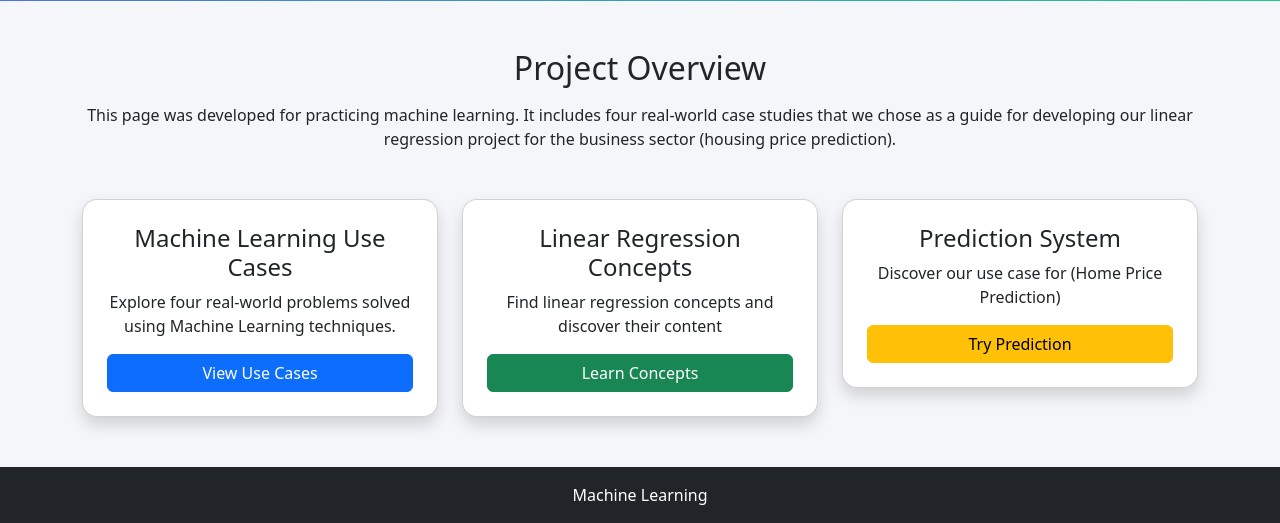
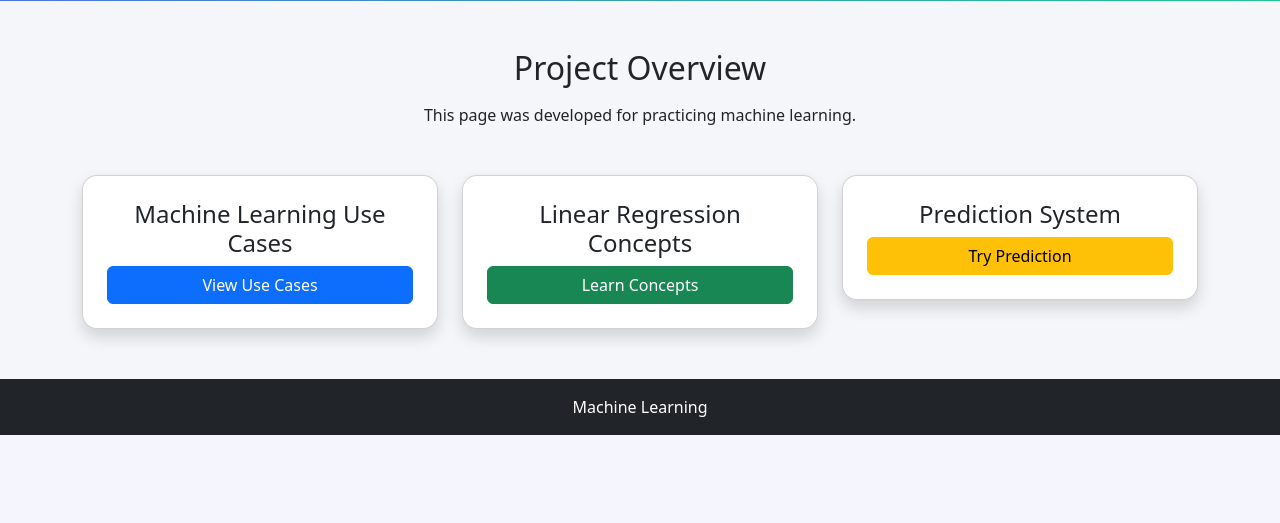
Before and after one commit to camadelca90/machine-learning, a Flask app: page / in a window 1280 px wide. Shown: the part 751-1274 px from the top of the page. After the commit the page ends 1186 px from the top, so only its background shows below. Run offline with Flask 3, Linux system fonts and the light colour scheme; parts of the project's set-up code (start-up, migrations or seed data) failed here and were passed over.

Commit message:
index.html correction (HTML structure and page load)

```diff
--- a/app.py
+++ b/app.py
@@ -8,6 +8,7 @@ app = Flask(__name__)
 @app.route('/')
 def home():
     return render_template('index.html')
+
 
 @app.route('/case1')
 def case1():
--- a/templates/index.html
+++ b/templates/index.html
@@ -38,11 +38,10 @@
     </style>
 </head>
 
+<body> <!-- 🔥 ESTO FALTABA -->
 
-</header>
-
+<!-- NAVBAR -->
 {% include 'bar.html' %}
-
 
 <section class="hero">
     <div class="container">
@@ -54,38 +53,29 @@
         </p>
         <a href="/case1" class="btn btn-light btn-lg mt-4">Explore Use Cases</a>
     </div>
+
     <div class="text-center">
-        <img src="{{ url_for('static', filename='images/image1.jpg') }}" class="img-fluid rounded shadow"
-            style="max-width: 750px;">
+        <img src="{{ url_for('static', filename='images/image1.jpg') }}"
+             class="img-fluid rounded shadow"
+             style="max-width: 750px;">
     </div>
-
 </section>
 
-</section>
-
-
-<!--  INTRODUCTION -->
+<!-- INTRO -->
 <div class="container mt-5 text-center">
     <h2>Project Overview</h2>
     <p class="mt-3">
         This page was developed for practicing machine learning.
-
-        It includes four real-world case studies
-        that we chose as a guide for developing our
-        linear regression project for the business sector (housing price prediction).
     </p>
 </div>
 
-<!--  CARDS -->
+<!-- CARDS -->
 <div class="container mt-5">
     <div class="row text-center g-4">
 
         <div class="col-md-4">
             <div class="card shadow p-4">
                 <h4>Machine Learning Use Cases</h4>
-                <p>
-                    Explore four real-world problems solved using Machine Learning techniques.
-                </p>
                 <a href="/case1" class="btn btn-primary">View Use Cases</a>
             </div>
         </div>
@@ -93,9 +83,6 @@
         <div class="col-md-4">
             <div class="card shadow p-4">
                 <h4>Linear Regression Concepts</h4>
-                <p>
-                    Find linear regression concepts and discover their content
-                </p>
                 <a href="/concepts" class="btn btn-success">Learn Concepts</a>
             </div>
         </div>
@@ -103,9 +90,6 @@
         <div class="col-md-4">
             <div class="card shadow p-4">
                 <h4>Prediction System</h4>
-                <p>
-                    Discover our use case for (Home Price Prediction)
-                </p>
                 <a href="/application_linear" class="btn btn-warning">Try Prediction</a>
             </div>
         </div>
@@ -118,9 +102,7 @@
     <p class="mb-0">Machine Learning</p>
 </footer>
 
-<!-- Bootstrap JS -->
 <script src="https://cdn.jsdelivr.net/npm/bootstrap@5.3.0/dist/js/bootstrap.bundle.min.js"></script>
 
 </body>
-
 </html>
```
